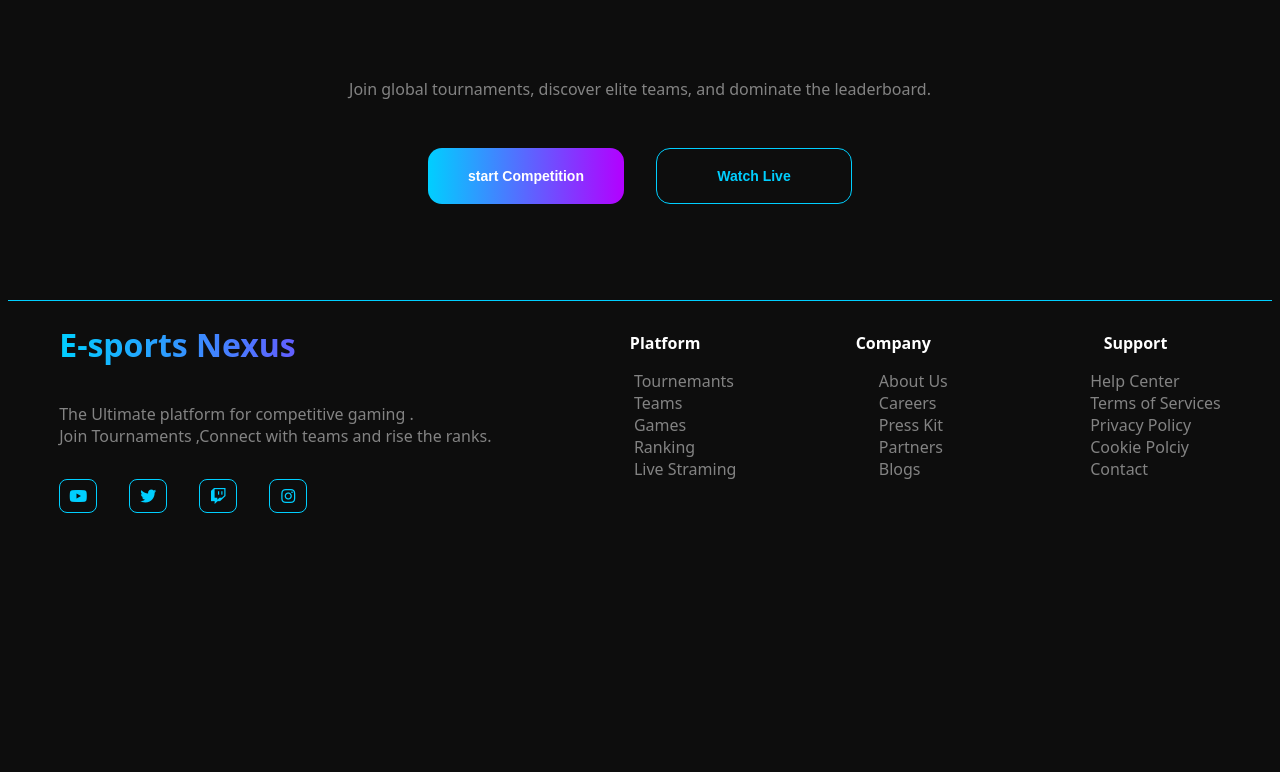
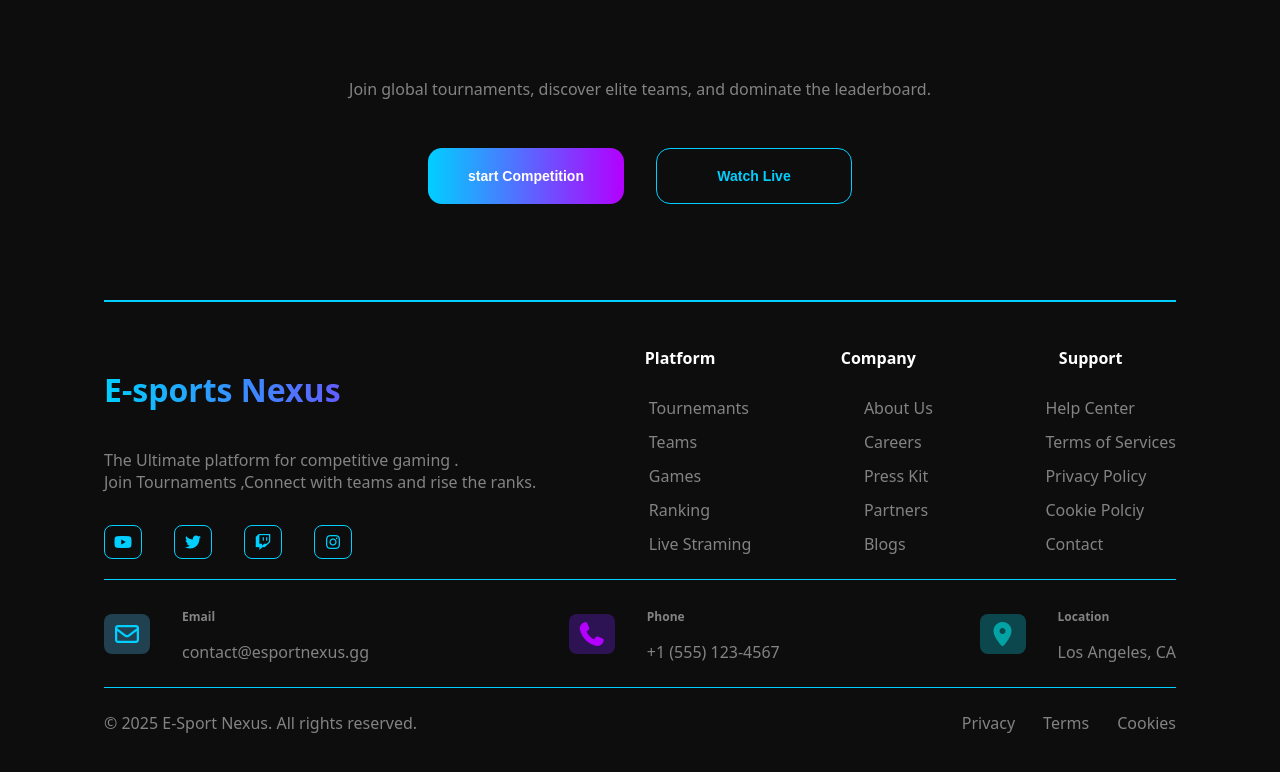
Before and after one commit to aziz-boujaada/brief2_E-sport-Nexus, a plain HTML site: page index.html in a window 1280 px wide. Shown: the part 398-1170 px from the top of the page. Before the commit the page ends 919 px from the top, so only its background shows below. Drawn offline with Linux system fonts and the light colour scheme.

Commit message:
finshed footer styling

```diff
--- a/assets/style.css
+++ b/assets/style.css
@@ -4,6 +4,9 @@
   --secondry-color: #b300ff;
   --banner-bg: #14141eb3;
   --gray-color: rgb(131, 131, 131);
+  --icon-hover-1: rgba(82, 187, 239, 0.3);
+  --icon-hover-2: rgba(124, 36, 249, 0.3);
+  --icon-hover-3: rgba(14, 204, 229, 0.3);
   --white-color: #ffff;
   --font-mono: ui-monospace, SFMono-Regular, Menlo, Monaco, Consolas,
     "Liberation Mono", "Courier New", monospace;
@@ -18,7 +21,11 @@ html {
 body {
   background-color: var(--bg-color);
 }
-
+hr {
+  height: 1px;
+  background-color: #00cfff;
+  border: none;
+}
 li {
   list-style: none;
 }
@@ -136,14 +143,15 @@ button {
 
 /*Footer */
 #footer {
-  padding-top: 6em;
+  padding: 6em 6em 1em;
 }
 .Top_footer {
   display: flex;
   align-items: center;
-  justify-content: space-around;
+  justify-content: space-between;
   text-align: start;
-  border-top: 1px solid var(--pramiry-color);
+  border-top: 2px solid var(--pramiry-color);
+  padding-top: 2em;
 }
 /*left part*/
 .footer_description h1 {
@@ -173,6 +181,12 @@ button {
   border: 1px solid var(--pramiry-color);
   border-radius: 8px;
   padding: 0.5em;
+  transition: all 0.5s;
+  cursor: pointer;
+}
+.footer_icons i:hover {
+  background-color: var(--icon-hover-1);
+  transform: scale(1.1);
 }
 /*platforms part*/
 .footer_links h2 {
@@ -185,4 +199,79 @@ button {
   font-size: 1em;
   color: var(--gray-color);
   font-family: var(--font-sans);
+  padding-top: 12px;
+  transition: all 0.5s;
+  cursor: pointer;
 }
+.footer_links ul li:hover {
+  color: var(--pramiry-color);
+  transform: translateX(8px);
+}
+.contact_info {
+  display: flex;
+  align-items: center;
+  justify-content: space-between;
+}
+.info {
+  display: flex;
+  align-items: center;
+  gap: 2em;
+}
+.email_icon i {
+  background-color: var(--icon-hover-1);
+  color: var(--pramiry-color);
+  font-size: 1.5em;
+  padding: 8px;
+  border-radius: 8px;
+  text-align: center;
+}
+.phone_icon i {
+  background-color: var(--icon-hover-2);
+  color: var(--secondry-color);
+  font-size: 1.5em;
+  padding: 8px;
+  border-radius: 8px;
+  text-align: center;
+}
+.location_icon i {
+  background-color: var(--icon-hover-3);
+  color: rgba(0, 194, 194, 0.752);
+  font-size: 1.5em;
+  padding: 8px;
+  border-radius: 8px;
+  text-align: center;
+}
+.info h3 {
+  color: var(--gray-color);
+  font-size: 12px;
+  font-family: var(--font-sans);
+  padding-top: 8px;
+}
+.info p {
+  color: var(--gray-color);
+  font-size: 16px;
+  font-family: var(--font-sans);
+}
+
+.copyright_part {
+  display: flex;
+  align-items: center;
+  justify-content: space-between;
+}
+.copyright_part p {
+color: var(--gray-color);
+font-size: 16px;
+font-family: var(--font-sans);
+}
+
+.terms_part a{
+  color: var(--gray-color);
+font-size: 16px;
+font-family: var(--font-sans);
+padding-left: 1.5em;
+transition: all 0.5s;
+}
+.terms_part a:hover{
+color: var(--pramiry-color);
+transform: scale(1.1);
+}
--- a/index.html
+++ b/index.html
@@ -56,6 +56,7 @@
         <button class="watch_live_btn">Watch Live</button>
       </div>
     </section>
+
     <!--Footer-->
     <footer id="footer">
       <div class="Top_footer">
@@ -110,6 +111,49 @@
           </ul>
         </div>
       </div>
+      <hr />
+
+      <!--mid footer-->
+
+      <div class="contact_info">
+        <div class="info ">
+          <div class="email_icon">
+            <i class="fa-regular fa-envelope"></i>
+          </div>
+          <div class="info_content">
+            <h3>Email</h3>
+            <p>contact@esportnexus.gg</p>
+          </div>
+        </div>
+        <div class="info phone_number">
+          <div class="phone_icon">
+            <i class="fa-solid fa-phone"></i>
+          </div>
+          <div>
+            <h3>Phone</h3>
+            <p>+1 (555) 123-4567</p>
+          </div>
+        </div>
+        <div class="info location">
+          <div class="location_icon">
+            <i class="fa-solid fa-location-dot"></i>
+          </div>
+          <div>
+            <h3>Location</h3>
+            <p>Los Angeles, CA</p>
+          </div>
+        </div>
+      </div>
+      <hr>
+      <!--copyright part-->
+      <div class="copyright_part">
+        <p>© 2025 E-Sport Nexus. All rights reserved.</p>
+        <div class="terms_part">
+          <a href="#">Privacy</a>
+          <a href="#">Terms</a>
+          <a href="#">Cookies</a>
+        </div>
+      </div>
     </footer>
   </body>
 </html>
```
Also changed, not shown: 1 other file.
